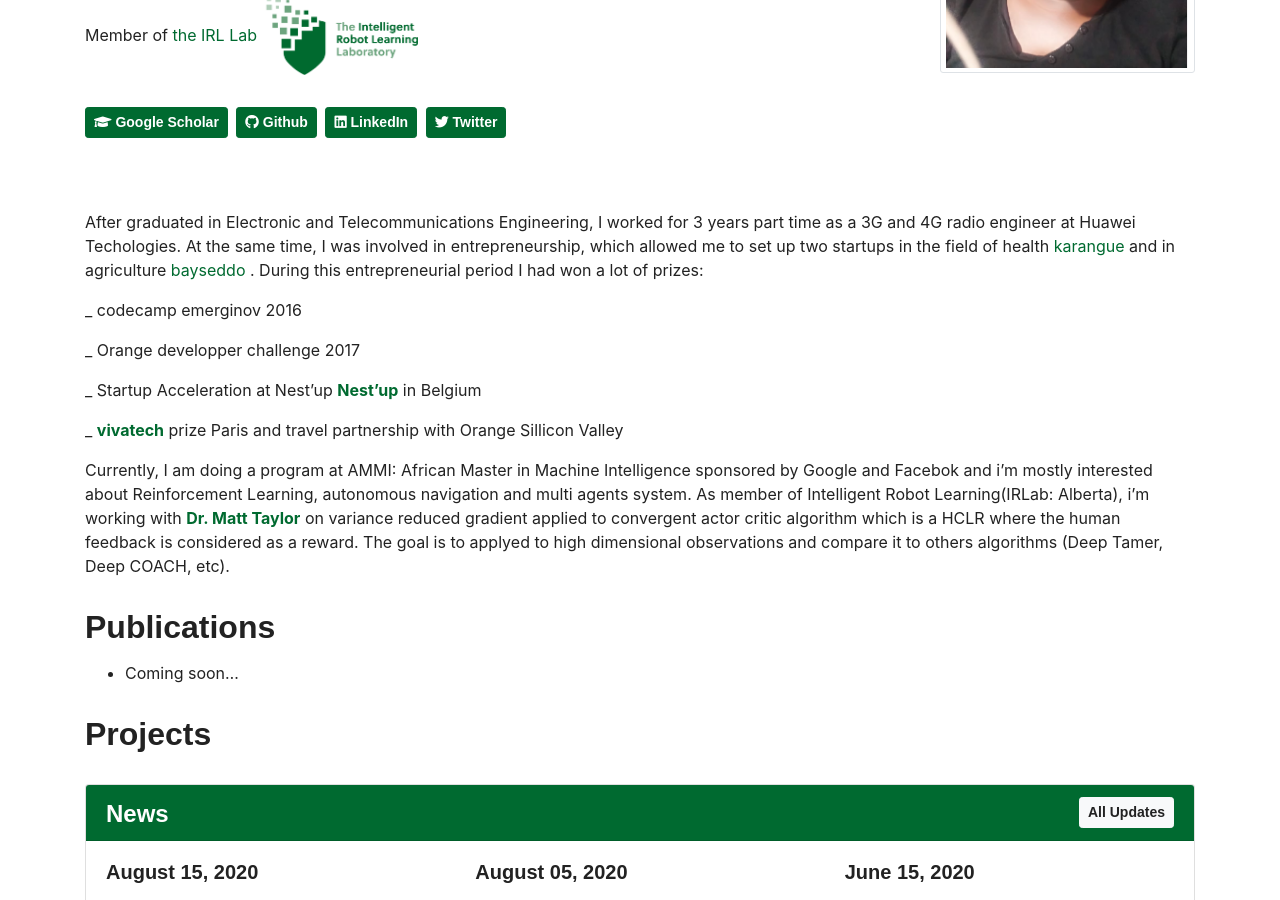
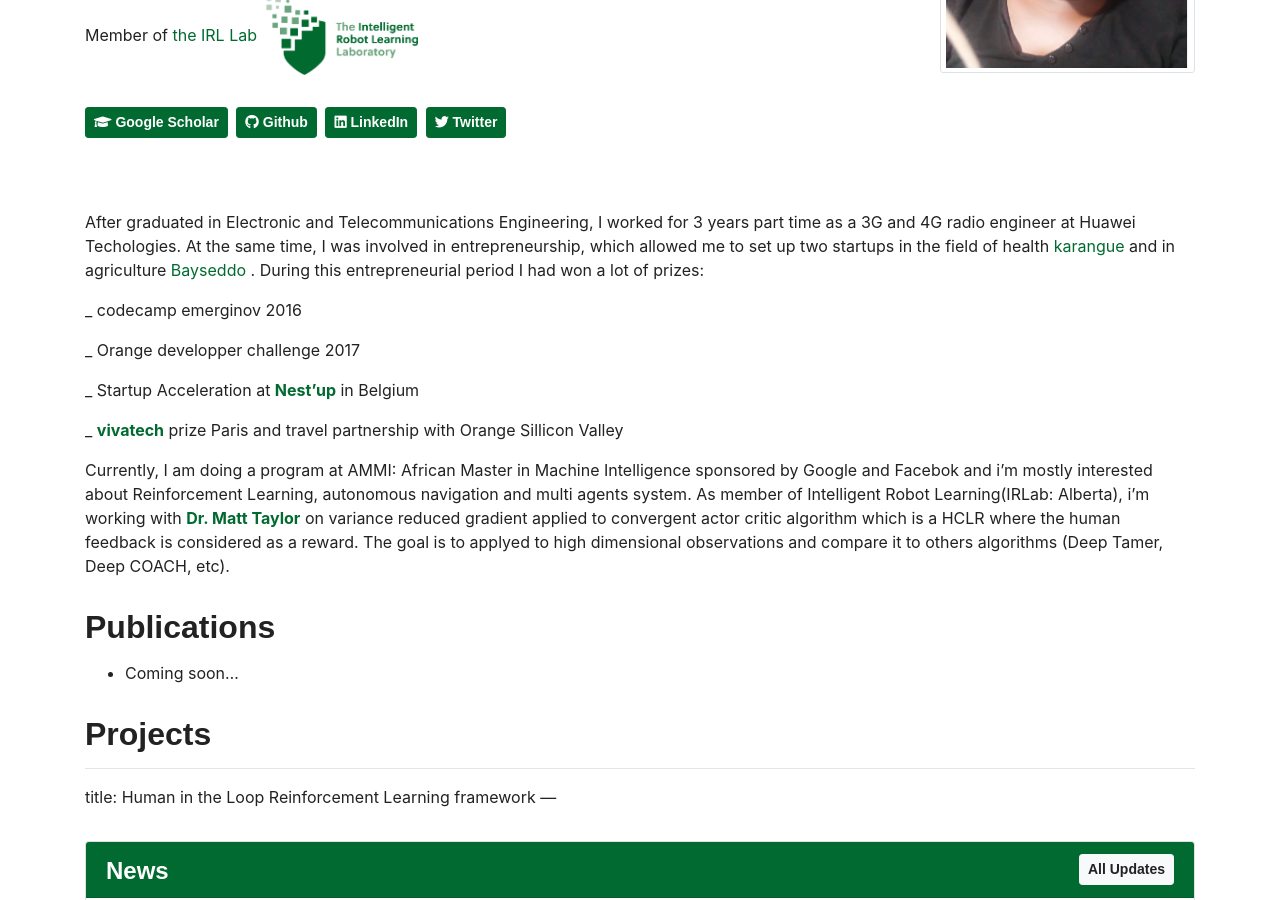
Before and after one commit to amathsow/amathsow.github.io, a Jekyll site: the page built from _pages/home.md, in a window 1280 px wide and 900 px high, scrolled down 290 px. Built offline with Jekyll 4.4.1, drawn with Linux system fonts in a browser that asks for light colours.

Commit message:
Update home.md

```diff
--- a/_pages/home.md
+++ b/_pages/home.md
@@ -10,13 +10,13 @@ description: > # try to keep it the same as _config.yml > description field, whi
 ---
 
 After graduated in Electronic and Telecommunications Engineering, I worked for 3 years part time  as a 3G and 4G radio engineer at Huawei
-Techologies. At the same time, I was involved in entrepreneurship, which allowed me to set up two startups in the field of health <a href="https://solve.mit.edu/challenges/work-of-the-future/solutions/5380"> karangue </a> and in agriculture  <a href="https://bayseddo.com/"> bayseddo </a>. During this entrepreneurial period I had won a lot of prizes:
+Techologies. At the same time, I was involved in entrepreneurship, which allowed me to set up two startups in the field of health <a href="https://solve.mit.edu/challenges/work-of-the-future/solutions/5380"> karangue </a> and in agriculture  <a href="https://bayseddo.com/"> Bayseddo </a>. During this entrepreneurial period I had won a lot of prizes:
 
 _ codecamp emerginov 2016
 
 _ Orange developper challenge 2017
 
-_ Startup Acceleration at Nest'up <a href="https://nestup.com.com/"> **Nest'up** </a>  in Belgium
+_ Startup Acceleration at <a href="https://nestup.com.com/"> **Nest'up** </a>  in Belgium
 
 _ <a href="https://vivatechnology.com/"> **vivatech** </a> prize Paris and travel partnership with Orange Sillicon Valley
 
@@ -26,7 +26,9 @@ Currently, I am doing a program at AMMI: African Master in Machine Intelligence
 - Coming soon...
 
 ## Projects
-
+---
+title: Human in the Loop Reinforcement Learning framework
+---
 
 <!---
 ## Teaching
```
